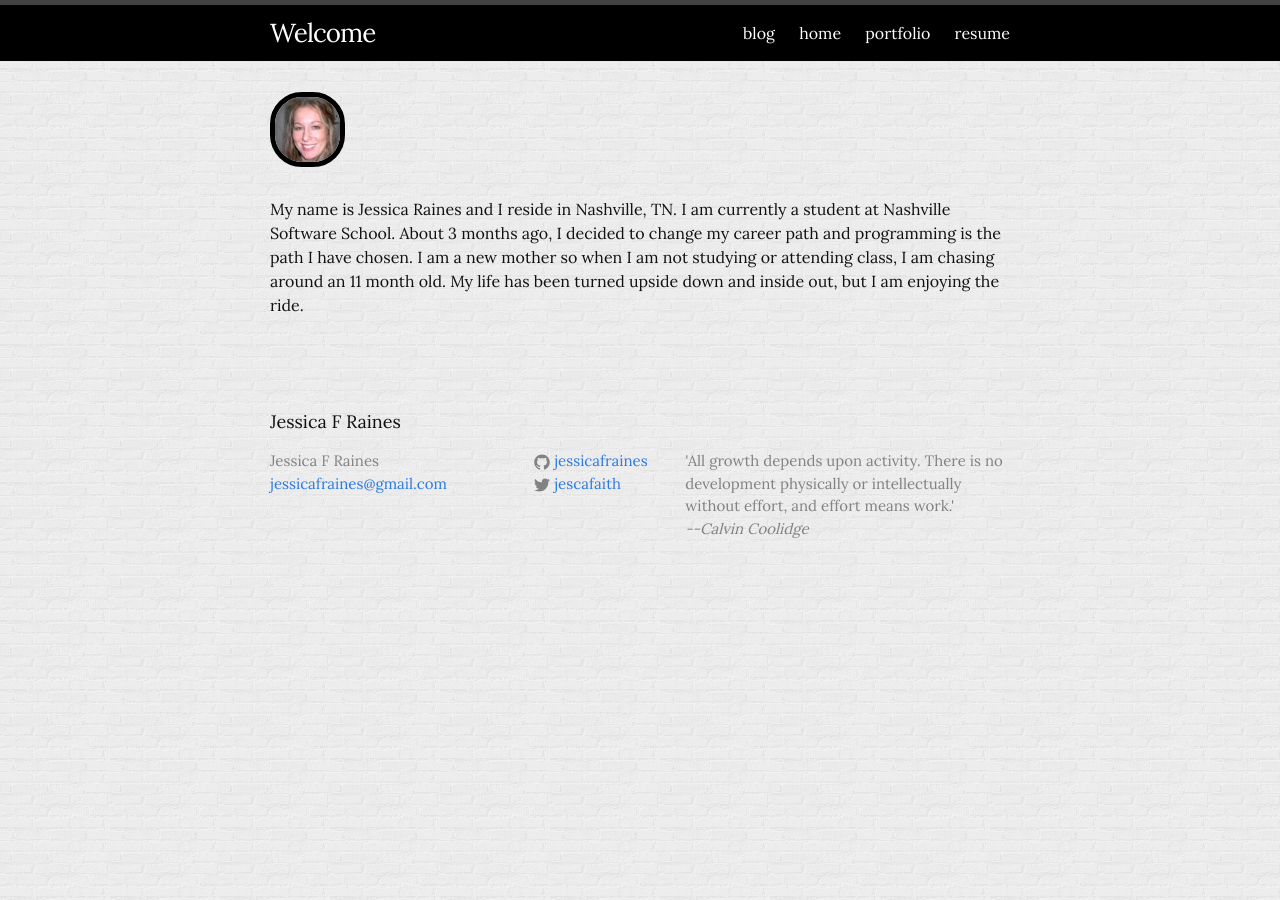
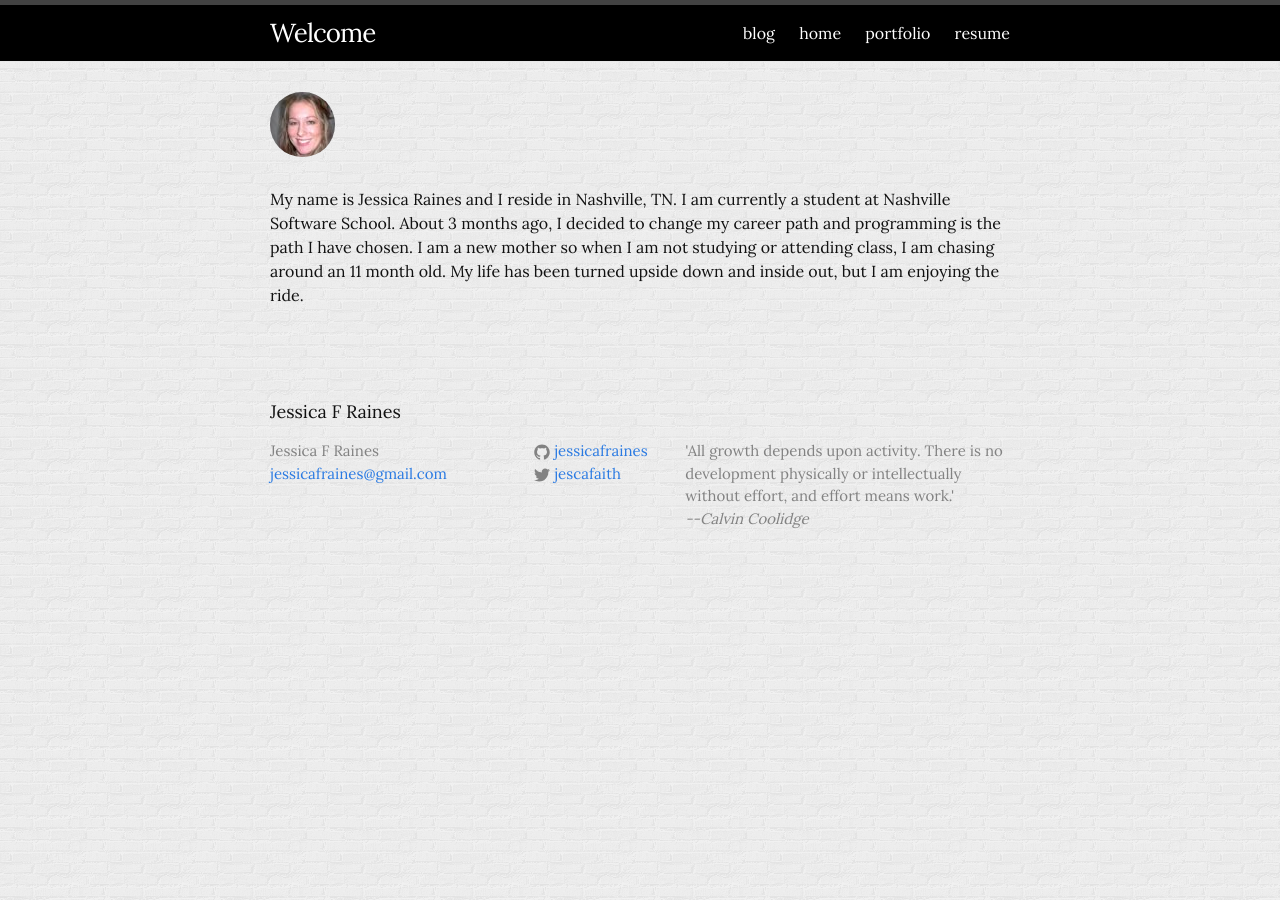
Before and after one commit to jessicafraines/jessicafraines2.github.io, a Jekyll site: the page built from index.md, in a window 1280 px wide. Built offline with Jekyll 4.4.1, drawn with Linux system fonts in a browser that asks for light colours.

Commit message:
Removed border from portfolio picture

```diff
--- a/_sass/_custom.scss
+++ b/_sass/_custom.scss
@@ -18,7 +18,6 @@ body {
 }
 #headshot {
   border-radius: 2em;
-  border: 5px solid black;
 }
 
 .site-header {
```
Also changed, not shown: 1 other file.
